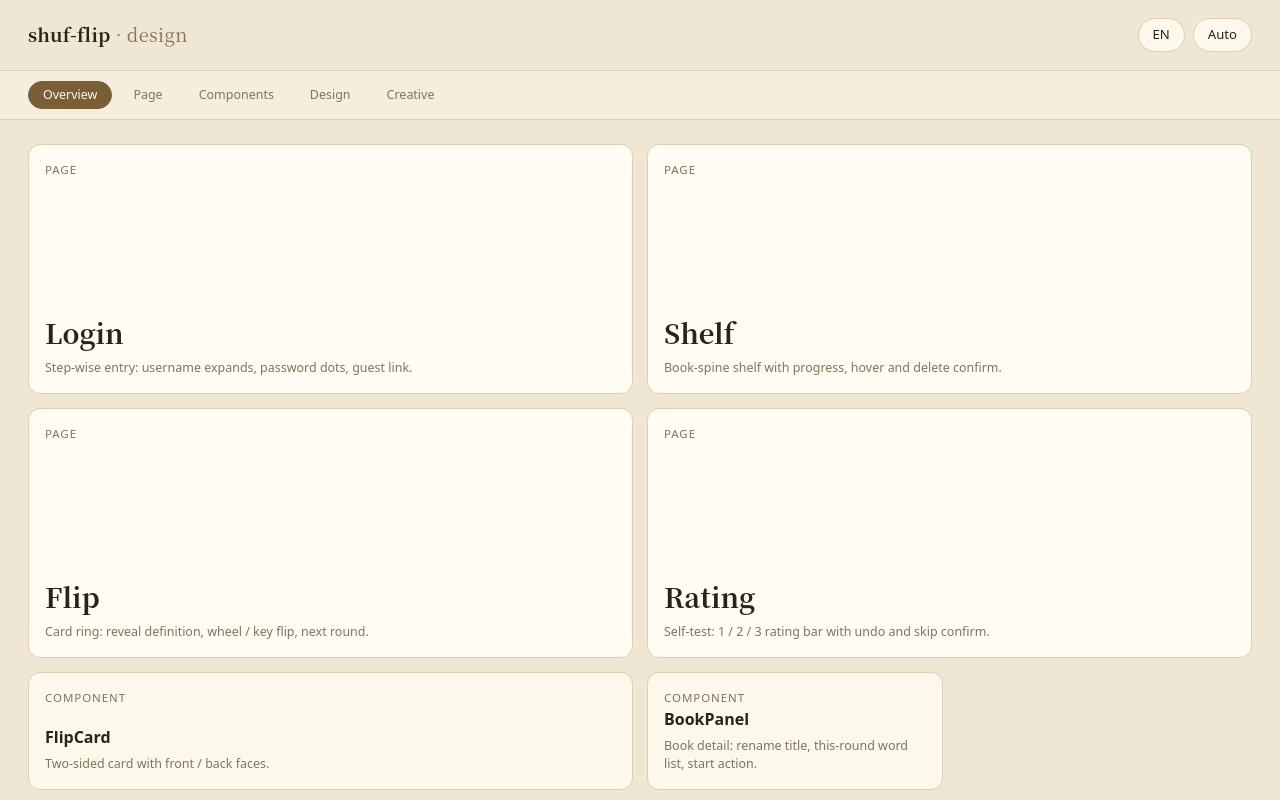
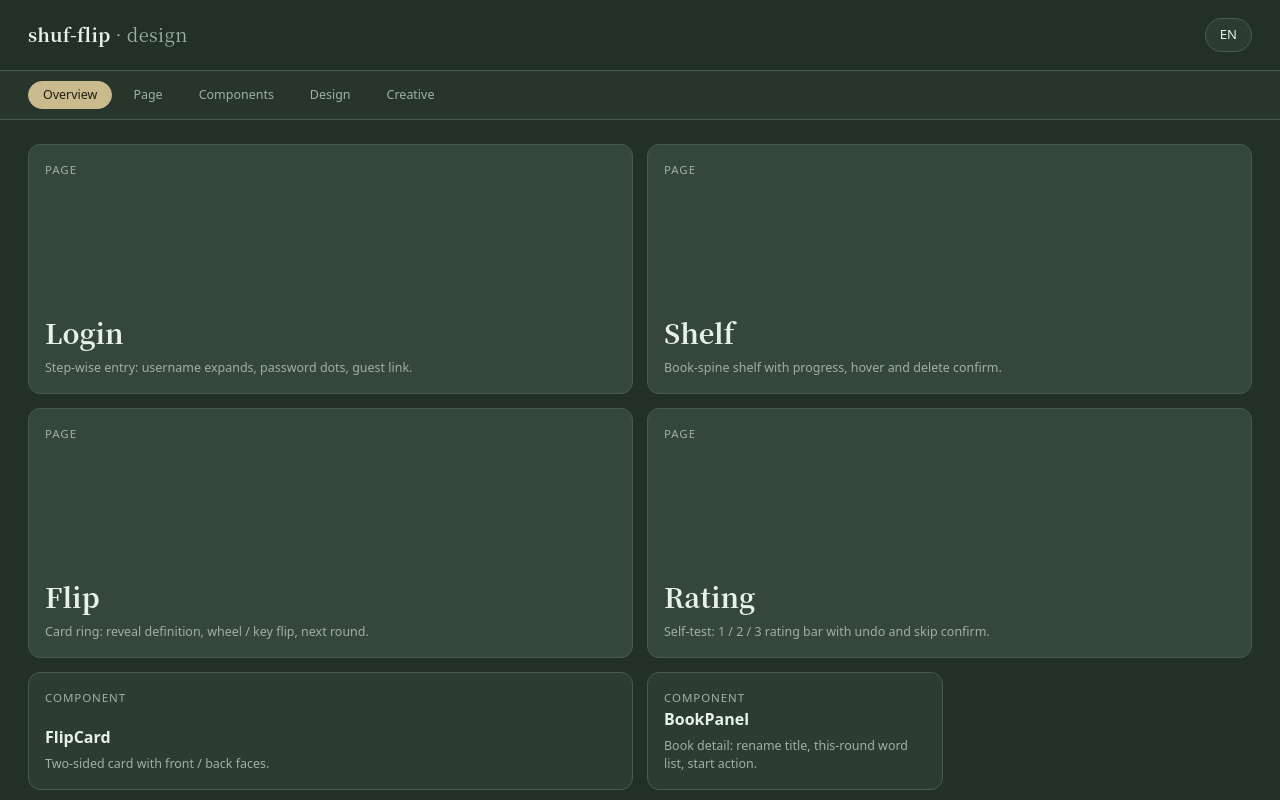
Before and after one commit to imfiiish/webDesign, a React (Vite) app in the folder shuf-flip/: page / in a window 1280 px wide. Built offline with nearby package versions, Linux system fonts and the light colour scheme.

Commit message:
feat: ship a single dark theme
- fold the dark tokens into :root and drop the light palette
- delete theme.ts, ThemeToggle and useResolvedTheme
- set the critical first-paint colours to dark in index.html
- fold the shelf / card dark-only shadows into their base rules

```diff
--- a/shuf-flip/index.html
+++ b/shuf-flip/index.html
@@ -5,29 +5,9 @@
     <link rel="icon" type="image/svg+xml" href="/favicon.svg" />
     <meta name="viewport" content="width=device-width, initial-scale=1.0" />
     <title>shuf-flip · design</title>
-    <script>
-      // Set the theme before first paint to avoid a flash.
-      // Key must match src/theme.ts.
-      ;(function () {
-        try {
-          var m = localStorage.getItem('design-theme')
-          var t =
-            m === 'light' || m === 'dark'
-              ? m
-              : window.matchMedia('(prefers-color-scheme: dark)').matches
-                ? 'dark'
-                : 'light'
-          document.documentElement.dataset.theme = t
-        } catch (e) {}
-      })()
-    </script>
     <style>
       /* Critical background before CSS loads. Keep in sync with --bg. */
       html {
-        background: #efe6d3;
-        color-scheme: light;
-      }
-      html[data-theme='dark'] {
         background: #223026;
         color-scheme: dark;
       }
--- a/shuf-flip/src/components/ThemeToggle.tsx
+++ /dev/null
@@ -1,41 +0,0 @@
-import { useEffect, useState } from 'react'
-import {
-  applyTheme,
-  getThemeMode,
-  saveThemeMode,
-  type ThemeMode,
-} from '../theme'
-
-const LABEL: Record<ThemeMode, string> = {
-  auto: 'Auto',
-  light: 'Light',
-  dark: 'Dark',
-}
-
-function nextMode(mode: ThemeMode): ThemeMode {
-  if (mode === 'auto') return 'light'
-  if (mode === 'light') return 'dark'
-  return 'auto'
-}
-
-/** Auto / light / dark cycle button. */
-export default function ThemeToggle({ className = 'tbtn' }: { className?: string }) {
-  const [mode, setMode] = useState<ThemeMode>(getThemeMode)
-
-  useEffect(() => {
-    applyTheme(mode)
-    saveThemeMode(mode)
-  }, [mode])
-
-  return (
-    <button
-      type="button"
-      className={className}
-      onClick={() => setMode((m) => nextMode(m))}
-      aria-label={`Theme: ${LABEL[mode]}. Click to switch.`}
-      title={`Theme: ${LABEL[mode]} (click to switch)`}
-    >
-      {LABEL[mode]}
-    </button>
-  )
-}
--- a/shuf-flip/src/components/card.css
+++ b/shuf-flip/src/components/card.css
@@ -176,11 +176,6 @@
 /* side cards: softer shadow than the center */
 .pos-1,
 .pos-S {
-  --face-shadow: 0 12px 30px -16px rgba(45, 32, 15, 0.4);
-}
-
-:root[data-theme='dark'] .pos-1,
-:root[data-theme='dark'] .pos-S {
   --face-shadow: 0 12px 30px -16px rgba(6, 10, 4, 0.55);
 }
 
--- a/shuf-flip/src/components/useResolvedTheme.ts
+++ /dev/null
@@ -1,20 +0,0 @@
-import { useEffect, useState } from 'react'
-
-/** The concrete theme currently painted: reads <html data-theme> and keeps
- *  in sync when it changes (see src/theme.ts). */
-export function useResolvedTheme(): 'light' | 'dark' {
-  const [theme, setTheme] = useState<'light' | 'dark'>(() =>
-    document.documentElement.dataset.theme === 'dark' ? 'dark' : 'light',
-  )
-
-  useEffect(() => {
-    const el = document.documentElement
-    const read = () => setTheme(el.dataset.theme === 'dark' ? 'dark' : 'light')
-    read()
-    const mo = new MutationObserver(read)
-    mo.observe(el, { attributes: true, attributeFilter: ['data-theme'] })
-    return () => mo.disconnect()
-  }, [])
-
-  return theme
-}
--- a/shuf-flip/src/pages/home/DesignView.tsx
+++ b/shuf-flip/src/pages/home/DesignView.tsx
@@ -1,7 +1,6 @@
 import { useState } from 'react'
 import type { ComponentType, CSSProperties } from 'react'
 import HomeShell from './HomeShell'
-import { useResolvedTheme } from '../../components/useResolvedTheme'
 import { useI18n } from '../../i18n'
 import { DEFAULT_VARIANT } from '../../catalog'
 import { WORDS } from '../flip/data'
@@ -67,25 +66,7 @@ const SWATCHES: { key: string; label: string }[] = [
   { key: '--accent', label: 'Accent' },
 ]
 
-// The app's two built-in themes; merged into one "Default" entry that follows
-// the theme toggle.
-const LIGHT_PALETTE: Palette = {
-  id: 'parchment',
-  variant: { en: 'Parchment', zh: '羊皮纸' },
-  vars: {
-    '--bg': '#efe6d3',
-    '--card': '#fdf8ec',
-    '--card-active': '#fffcf3',
-    '--border': '#ddcfb2',
-    '--text': '#2a2418',
-    '--muted': '#837458',
-    '--accent': '#7a5f36',
-    '--on-accent': '#fdf8ec',
-    '--card-shadow': SHADOW_LIGHT,
-    ...RATE_LIGHT,
-  },
-}
-
+// The app's built-in theme, shown as the "Default" entry.
 const DARK_PALETTE: Palette = {
   id: 'sprout',
   variant: { en: 'Sprout', zh: '嫩芽' },
@@ -523,16 +504,15 @@ function dotFor(c: ColorEntry): string {
 }
 
 /** Design presentation: a colour section (one nav entry per colour, each
- *  rendered as a live palette preview; "Default" follows the theme toggle)
- *  plus a Fonts section holding the type specimen. */
+ *  rendered as a live palette preview) plus a Fonts section holding the type
+ *  specimen. */
 export default function DesignView() {
   const { lang, t } = useI18n()
-  const theme = useResolvedTheme()
   const entries: ColorEntry[] = [
     {
       id: 'default',
       name: { en: 'Default', zh: '默认' },
-      variants: [theme === 'dark' ? DARK_PALETTE : LIGHT_PALETTE],
+      variants: [DARK_PALETTE],
     },
     ...COLOR_ENTRIES,
   ]
--- a/shuf-flip/src/pages/home/index.tsx
+++ b/shuf-flip/src/pages/home/index.tsx
@@ -1,6 +1,5 @@
 import { useState } from 'react'
 import LangToggle from '../../components/LangToggle'
-import ThemeToggle from '../../components/ThemeToggle'
 import { useI18n } from '../../i18n'
 import OverviewView from './OverviewView'
 import PageView from './PageView'
@@ -25,7 +24,6 @@ export default function Home() {
         </span>
         <div className="bar-tools">
           <LangToggle />
-          <ThemeToggle />
         </div>
       </header>
       <nav className="modebar">
--- a/shuf-flip/src/pages/shelf/shelf.css
+++ b/shuf-flip/src/pages/shelf/shelf.css
@@ -104,7 +104,7 @@
   font: inherit;
   cursor: pointer;
   overflow: hidden;
-  box-shadow: 0 10px 24px -14px rgba(66, 48, 25, 0.45);
+  box-shadow: 0 10px 24px -14px rgba(6, 10, 4, 0.6);
   transition: transform 180ms ease, box-shadow 180ms ease,
     border-color 180ms ease, color 180ms ease;
 }
@@ -186,16 +186,6 @@
 .book-item:hover .book {
   transform: translateY(-3px);
   border-color: var(--accent);
-  box-shadow: 0 18px 38px -14px var(--accent-ring),
-    0 8px 18px -10px rgba(66, 48, 25, 0.32);
-}
-
-:root[data-theme='dark'] .book {
-  box-shadow: 0 10px 24px -14px rgba(6, 10, 4, 0.6);
-}
-
-:root[data-theme='dark'] .book:hover,
-:root[data-theme='dark'] .book-item:hover .book {
   box-shadow: 0 18px 38px -14px var(--accent-ring),
     0 8px 18px -10px rgba(6, 10, 4, 0.55);
 }
--- a/shuf-flip/src/theme.ts
+++ /dev/null
@@ -1,29 +0,0 @@
-// Theme mode: auto (follow system) / light / dark, persisted to localStorage.
-// The html data-theme attribute drives the CSS tokens (see tokens.css).
-
-export type ThemeMode = 'auto' | 'light' | 'dark'
-
-// Must match the key used by the first-paint script in index.html.
-const KEY = 'design-theme'
-
-export function getThemeMode(): ThemeMode {
-  const v = localStorage.getItem(KEY)
-  return v === 'light' || v === 'dark' ? v : 'auto'
-}
-
-export function saveThemeMode(mode: ThemeMode): void {
-  localStorage.setItem(KEY, mode)
-}
-
-/** Resolve a mode to the concrete light / dark that should be applied. */
-function resolveTheme(mode: ThemeMode): 'light' | 'dark' {
-  if (mode !== 'auto') return mode
-  return window.matchMedia('(prefers-color-scheme: dark)').matches
-    ? 'dark'
-    : 'light'
-}
-
-/** Write the resolved theme to <html data-theme>. */
-export function applyTheme(mode: ThemeMode): void {
-  document.documentElement.dataset.theme = resolveTheme(mode)
-}
--- a/shuf-flip/src/tokens.css
+++ b/shuf-flip/src/tokens.css
@@ -1,5 +1,4 @@
-/* Design tokens for the shuf-flip sample.
-   Theme is driven by <html data-theme="light|dark"> (see src/theme.ts). */
+/* Design tokens for the shuf-flip sample. The app ships a single dark theme. */
 
 /* CJK fallback: only claims CJK code points, latin keeps the system stack. */
 @font-face {
@@ -31,7 +30,7 @@
 }
 
 :root {
-  color-scheme: light dark;
+  color-scheme: dark;
 
   /* ---- Typography ---- */
   --font-ui: system-ui, -apple-system, 'Segoe UI', Roboto, 'PingFang SC',
@@ -46,54 +45,7 @@
   --radius-lg: 16px;
   --radius-pill: 999px;
 
-  /* Warm ink-brown accent */
-  --accent: #7a5f36;
-  --accent-ring: rgba(122, 95, 54, 0.35);
-  --elevate: 0 10px 30px rgba(66, 48, 25, 0.1);
-  --card-shadow: 0 18px 40px -18px rgba(45, 32, 15, 0.5),
-    0 2px 6px -2px rgba(45, 32, 15, 0.28);
-  --card-shadow-hi: 0 24px 52px -20px rgba(45, 32, 15, 0.55),
-    0 3px 10px -3px rgba(45, 32, 15, 0.3);
-  --card-shadow-hover: 0 26px 58px -20px rgba(45, 32, 15, 0.6),
-    0 4px 12px -3px rgba(45, 32, 15, 0.34);
-
-  /* Danger: neutral ink, not a loud red */
-  --danger: #3a3226;
-  --danger-ring: rgba(58, 50, 38, 0.4);
-  --on-danger: #f6efe3;
-
-  /* Rating trio: wine (unknown) → gold (fuzzy) → pine (known) */
-  --rate-r: #6b2330;
-  --rate-r-ring: rgba(107, 35, 48, 0.38);
-  --rate-r-on: #fdf4f5;
-  --rate-y: #6a4b10;
-  --rate-y-solid: #98721f;
-  --rate-y-ring: rgba(152, 114, 31, 0.42);
-  --rate-y-on: #3b2a00;
-  --rate-g: #2e513b;
-  --rate-g-ring: rgba(46, 81, 59, 0.38);
-  --rate-g-on: #eef4f0;
-
-  /* Light (default): parchment */
-  --bg: #efe6d3;
-  --card: #fdf8ec;
-  --card-active: #fffcf3;
-  --border: #ddcfb2;
-  --text: #2a2418;
-  --muted: #837458;
-  --kbd-bg: #f2e9d8;
-  --kbd-border: #ddcfb2;
-  --dot-empty: #d0c2a2;
-  --on-accent: #fdf8ec;
-
-  --row-hover-bg: var(--card-active);
-  --row-hover-shadow: 0 8px 18px -14px rgba(66, 48, 25, 0.22);
-  --list-bg: var(--bg);
-}
-
-/* Manual dark (night reading) */
-:root[data-theme='dark'] {
-  color-scheme: dark;
+  /* Warm sand accent */
   --accent: #c9bb8e;
   --accent-ring: rgba(201, 187, 142, 0.4);
   --elevate: 0 10px 30px rgba(6, 10, 4, 0.55);
@@ -104,11 +56,15 @@
   --card-shadow-hover: 0 26px 58px -20px rgba(6, 10, 4, 0.72),
     0 4px 12px -3px rgba(6, 10, 4, 0.6);
 
+  /* Danger: neutral ink, not a loud red */
   --danger: #e6d8bf;
   --danger-ring: rgba(230, 216, 191, 0.35);
   --on-danger: #201a11;
 
+  /* Rating trio: wine (unknown) → gold (fuzzy) → pine (known) */
+  --rate-r: #6b2330;
   --rate-r-ring: rgba(107, 35, 48, 0.5);
+  --rate-r-on: #fdf4f5;
   --rate-y: #b28a3a;
   --rate-y-solid: #b28a3a;
   --rate-y-ring: rgba(178, 138, 58, 0.45);
@@ -117,6 +73,7 @@
   --rate-g-ring: rgba(98, 134, 111, 0.45);
   --rate-g-on: #0c1c14;
 
+  /* Dark sprout surfaces (the only theme) */
   --bg: #223026;
   --card: #2c3c30;
   --card-active: #35463a;
@@ -132,8 +89,3 @@
   --row-hover-shadow: 0 10px 24px -12px rgba(0, 0, 0, 0.6);
   --list-bg: var(--card);
 }
-
-/* Manual light: keep defaults, just lock color-scheme */
-:root[data-theme='light'] {
-  color-scheme: light;
-}
```
Also changed, not shown: 1 other file (tests, documents, lock files or other folders).
